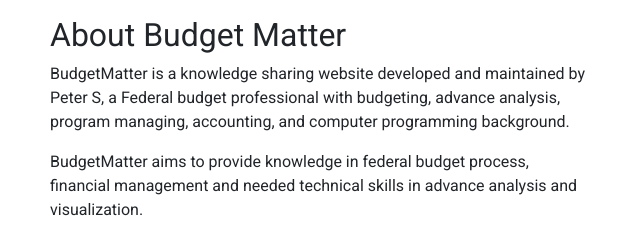
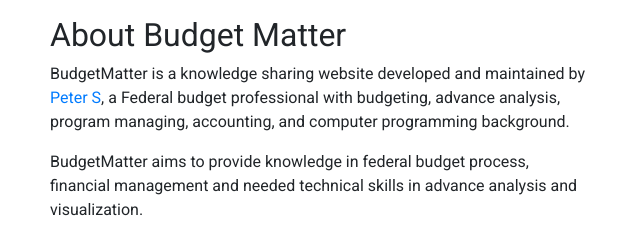
Before and after one commit to budgetmatter/budgetmatter.github.io, a website: page about.html in a window 1280 px wide. Shown: the part 488-723 px from the top of the page, 605-1245 px from the left. Drawn offline with Linux system fonts and the light colour scheme.

Commit message:
Add files via upload

```diff
--- a/about.html
+++ b/about.html
@@ -135,13 +135,15 @@
       </div>
       <div class="col-lg-6">
         <h2>About Budget Matter</h2>
-        <p>BudgetMatter is a knowledge sharing website developed and maintained by Peter S, a Federal budget
-          professional with budgeting, advance analysis, program managing, accounting, and computer programming
+        <p>BudgetMatter is a knowledge sharing website developed and maintained by <a
+            href="mailto:peterbudgetnote@gmail.com">Peter S</a>, a Federal budget professional with budgeting, advance
+          analysis, program managing, accounting, and computer programming
           background. </p>
         <p>BudgetMatter aims to provide knowledge in federal budget process, financial management and needed technical
           skills in advance analysis and visualization. </p>
         <p>BudgetMatter also introduce the tools and technologies that will promote operation efficiency and result.
-          It includes office software (Excel, Access, Tableau, etc.), system and database administration, information technology integration.</p>
+          It includes office software (Excel, Access, Tableau, etc.), system and database administration, information
+          technology integration.</p>
       </div>
 
     </div>
```
